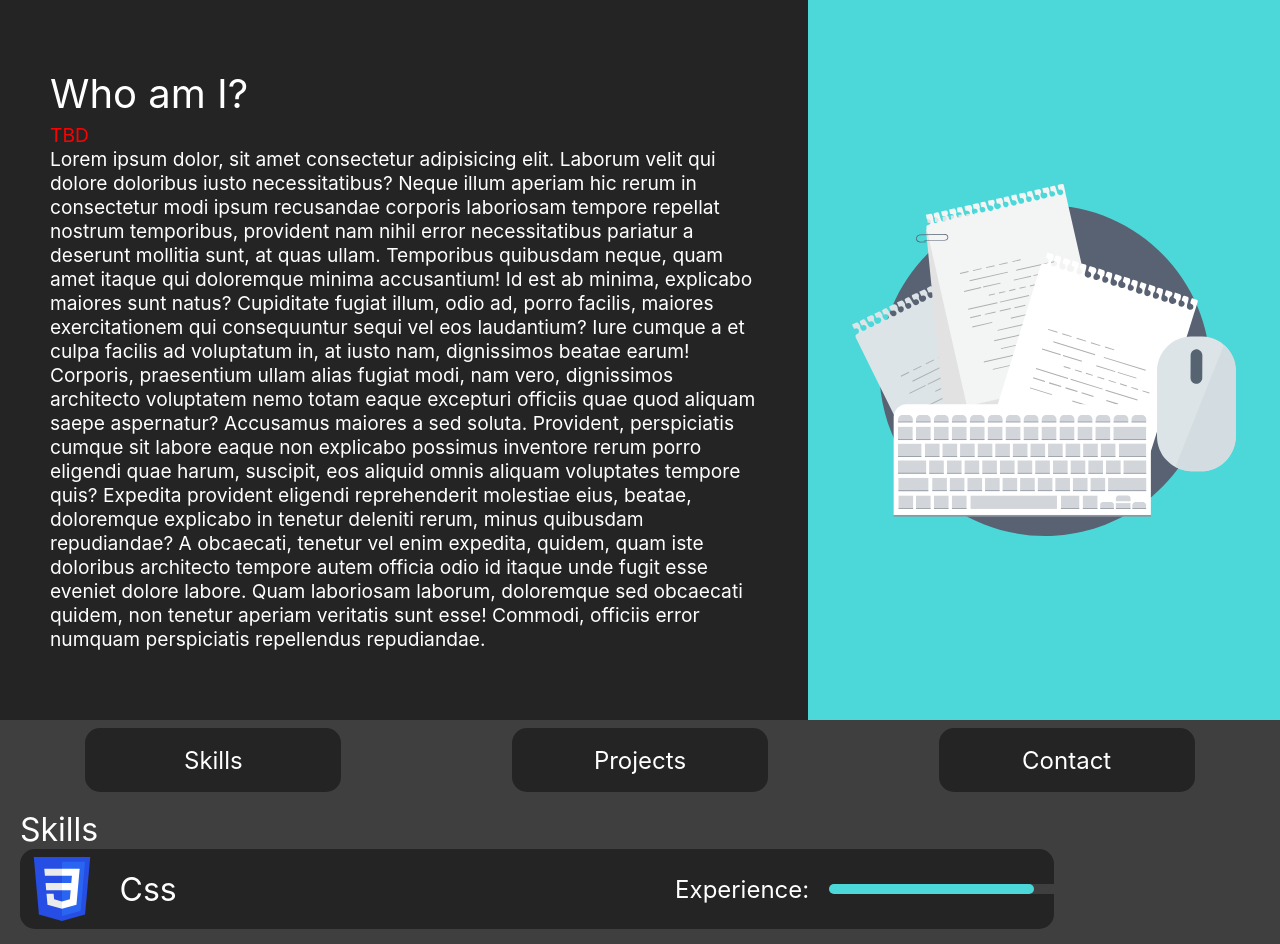
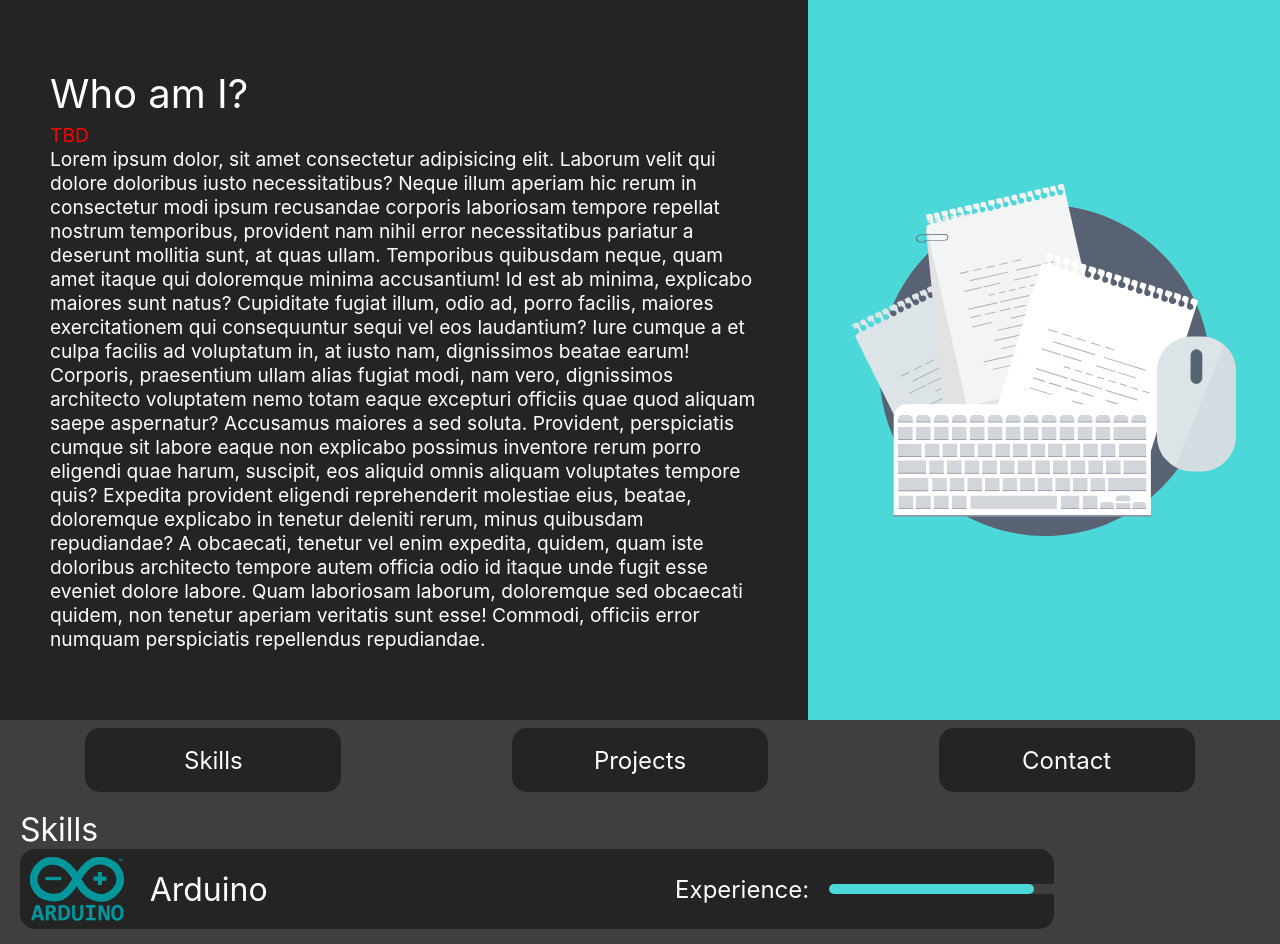
Before and after one commit to SturmEnte/sturmente.github.io, a Svelte app: page / in a window 1280 px wide. Shown: the top 944 px of the page. Built offline with nearby package versions, Linux system fonts and the light colour scheme.

Commit message:
Added Arduino as a skill

```diff
--- a/src/skills.js
+++ b/src/skills.js
@@ -20,8 +20,14 @@ import typescriptIcon from "./assets/skills/typescript.svg";
 import viteIcon from "./assets/skills/vite.svg";
 import vueIcon from "./assets/skills/vue.svg";
 import webpackIcon from "./assets/skills/webpack.svg";
+import arduino from "./assets/skills/arduino.svg";
 
 export default [
+	{
+		name: "Arduino",
+		experience: 7,
+		icon: arduino,
+	},
 	{
 		name: "Css",
 		experience: 7,
```
Also changed, not shown: src/assets/skills/arduino.svg (added).
